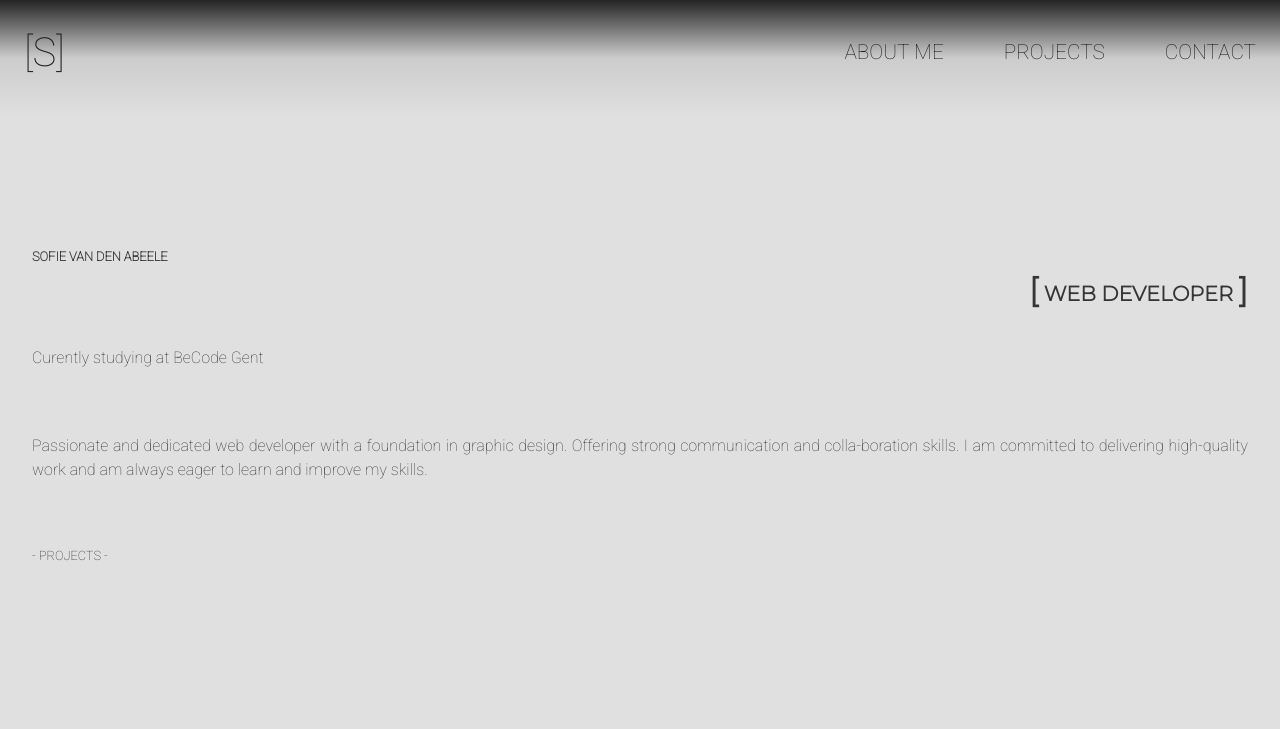
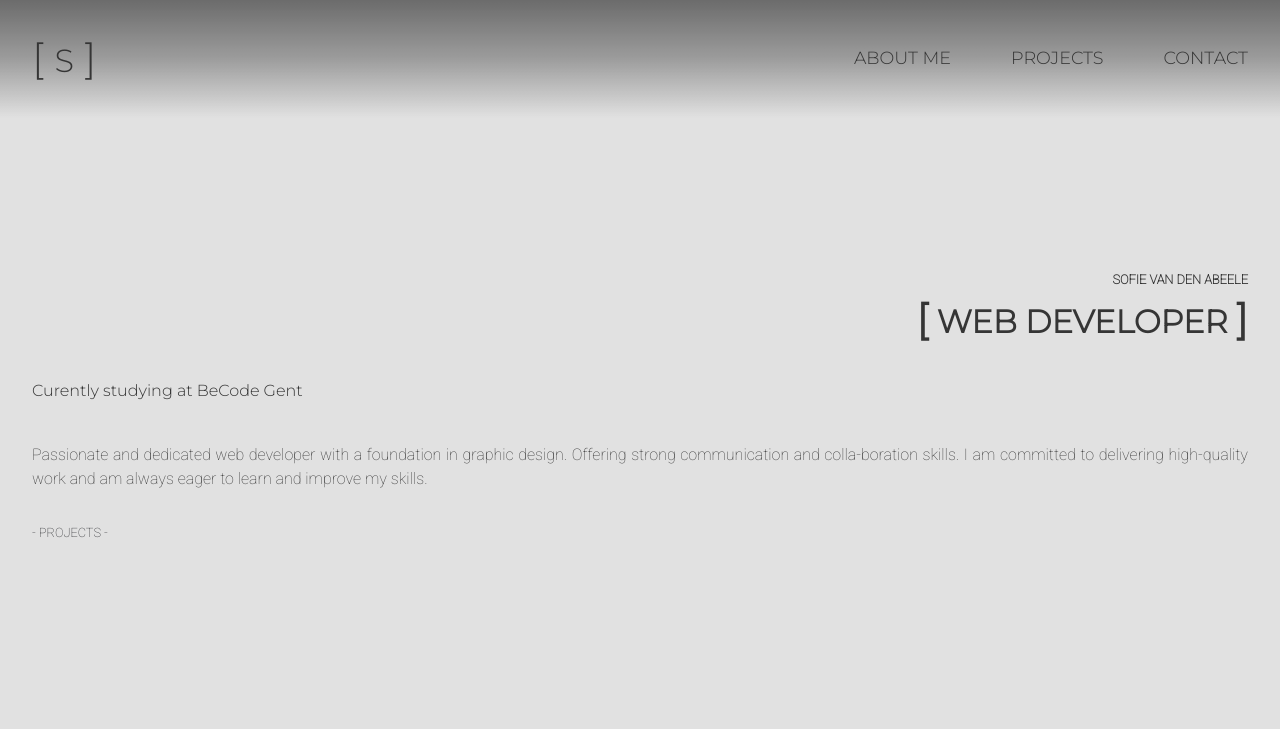
Before and after one commit to Sofievdabeele/portfolio, a plain HTML site: page index.html in a window 1280 px wide. Shown: the part 34-763 px from the top of the page. Drawn offline with Linux system fonts and the light colour scheme.

Commit message:
Add to content

```diff
--- a/index.html
+++ b/index.html
@@ -15,7 +15,7 @@
 <body>
     <header>
         <nav class="navbar">
-            <a href="#about" class="nav-branding">[s]</a>
+            <a href="#about" class="nav-branding">[ <span class="s">s</span> ]</a>
 
             <ul class="nav-menu">
                 <li class="nav-item">
--- a/style.css
+++ b/style.css
@@ -11,28 +11,32 @@ body{
   display: flex;
   flex-direction: column;
   line-height: 1.5;
-  font-size: 120%;
   font-family: 'Roboto', sans-serif;
-  background-color: rgb(225, 224, 224);
+  background-color: rgb(225, 225, 225);
   color: rgb(53, 53, 53);
 }
 h1{
   text-transform: uppercase;
-  font-size: 2rem;
+  font-size: 2.5rem;
   text-align: end;
   font-family: 'Montserrat', sans-serif;
+}
+span.title{
+  font-size: 2rem;
 }
 h2.name{
   margin: 3rem 0 0;
   text-transform: uppercase;
   font-size: 0.8rem;
-  text-align: left;
+  text-align: right;
 }
-span.title{
-  font-size: 1.3rem;
+p.intro{
+  margin: 30px 0 40px 0;
+  font-family: 'Montserrat', sans-serif;
 }
 /* nav bar */
 header {
+  font-family: 'Montserrat', sans-serif;
   z-index: 99;
   height: 15%;
   position: fixed;
@@ -40,37 +44,38 @@ header {
   right: 0;
   left: 0;
   width: 100%;
-  min-height: 59px;
-  font-size: 1rem;
-  background-image: linear-gradient(180deg, #1d1e22, rgba(29, 30, 34, 0.1), transparent);
+  min-width: 350px;
+  background-image: linear-gradient(180deg, #1d1e229c, rgba(29, 30, 34, 0.357), transparent);
   mix-blend-mode:luminosity;
 }
 .navbar {
   z-index: 100;
   display: flex;
   justify-content: space-between;
-  align-content: center;
-  margin-top: 25px;
-  padding: 0 24px;
+  margin-top: 30px;
+  padding: 0 2rem;
   text-transform: uppercase;
 }
 .nav-branding{
   font-size: 2.5rem;
-  color: #1d1e22;
+  color:  rgb(53, 53, 53);
   text-decoration: none;
+}
+.s{
+  font-size: 2rem;
 }
 .nav-menu {
   display: flex;
   justify-content: space-between;
   align-items: center;
   gap: 60px;
-  font-size: 1.3rem;
+  font-size: 1.1rem;
 }
 .nav-item {
   list-style: none;
 }
 .nav-link {
-  color: #1d1e22;
+  color:  rgb(54, 54, 54);
   text-decoration: none;
 }
 .nav-link:hover{
@@ -152,9 +157,6 @@ html{
   text-align: justify;
   /* border: red solid; */
 }
-p{
-  margin: 2rem 0;
-}
 .scroll-link{
   margin: 2rem 0;
   text-decoration: none;
@@ -203,14 +205,15 @@ footer{
 @media only screen and (max-width: 450px) {
   h1{
     margin: 2rem 0 1.5rem 0;
-    font-size: 2rem;
+
   }
- p{
-    margin:0;
+  p.intro{
+    margin: 10px 0 20px 0;
+
   }
 }
 @media only screen and (max-width: 320) {
-  body{
+  /* body{
     min-width: 320px;
     line-height: 1;
   }
@@ -220,5 +223,5 @@ footer{
   h1{
     margin-top: 500px;
     font-size: 1rem;
-  }
+  } */
 }
```
